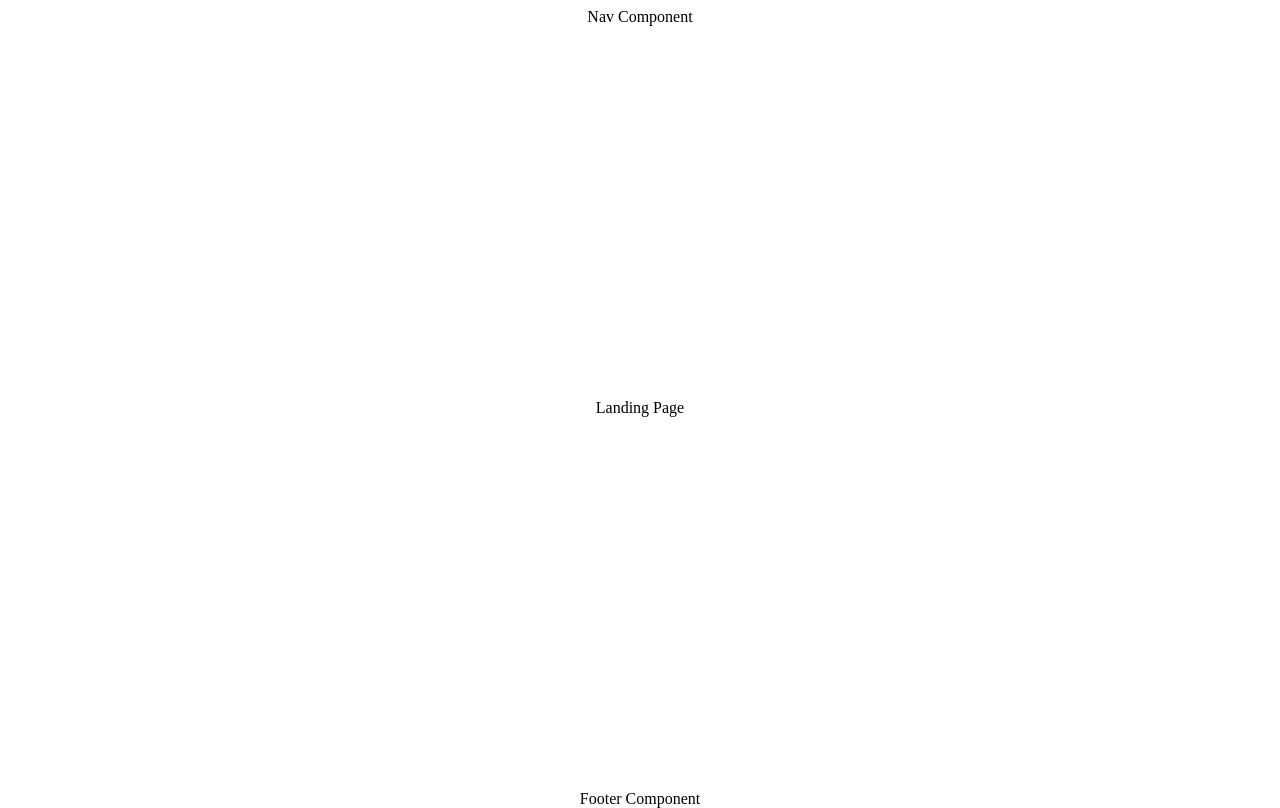
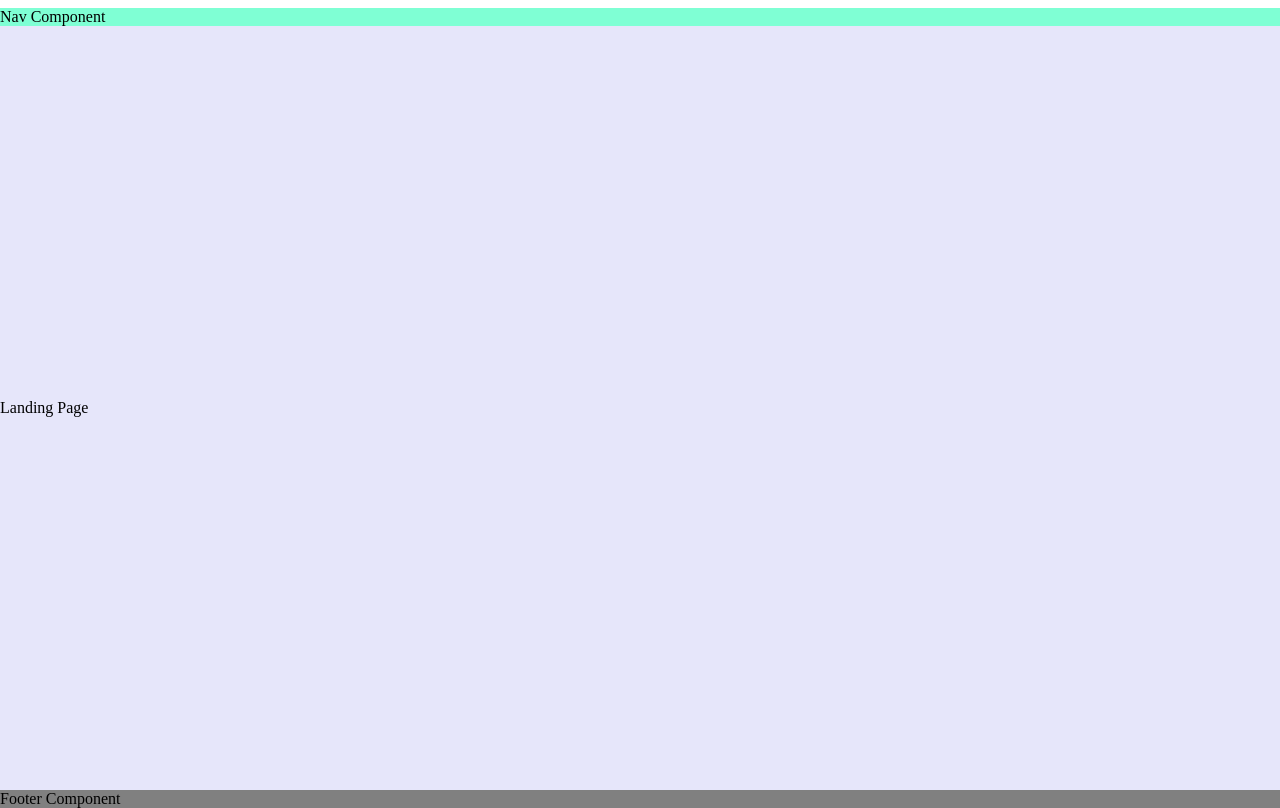
Before and after one commit to mattpero22/socialcontentplus, a React (Create React App) app in the folder main/: page / in a window 1280 px wide. Built offline with nearby package versions, Linux system fonts and the light colour scheme.

Commit message:
framed out basic layout, nav page and footer

```diff
--- a/main/src/App.css
+++ b/main/src/App.css
@@ -10,3 +10,25 @@ html, #app {
     align-items: center;
     justify-content: space-between;
 }
+
+#app > * {
+    width: 100vw;
+}
+
+.page {
+    display: flex;
+    align-items: center;
+    height: 100%;
+}
+
+#nav {
+    background-color: aquamarine;
+}
+
+#landing {
+    background-color: lavender;
+}
+
+#footer {
+    background-color: grey;
+}
--- a/main/src/components/Footer.jsx
+++ b/main/src/components/Footer.jsx
@@ -1,5 +1,7 @@
 const Footer = () => {
-    return <div>Footer Component</div>
+    return <>
+        <div id="footer">Footer Component</div>
+    </>
 }
 
 export default Footer
--- a/main/src/components/Nav.jsx
+++ b/main/src/components/Nav.jsx
@@ -1,5 +1,7 @@
 const Nav = () => {
-    return <div>Nav Component</div>
+    return <>
+        <div id="nav">Nav Component</div>
+    </>
 }
 
 export default Nav
--- a/main/src/pages/Landing.jsx
+++ b/main/src/pages/Landing.jsx
@@ -1,5 +1,9 @@
 const Landing = () => {
-    return <>Landing Page</>
+    return <>
+    <div id="landing" className="page">
+        Landing Page
+    </div>
+    </>
 }
 
 export default Landing
```
